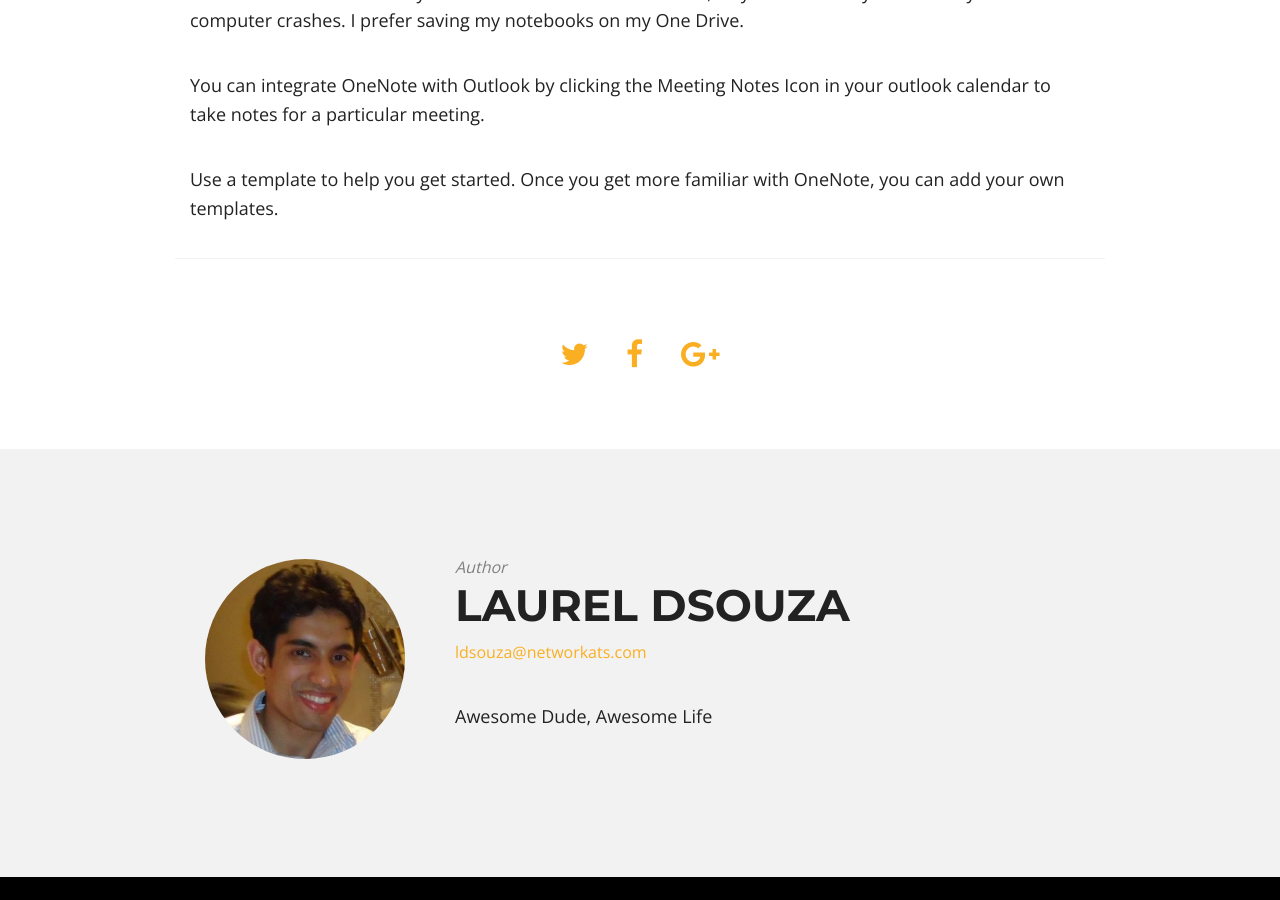
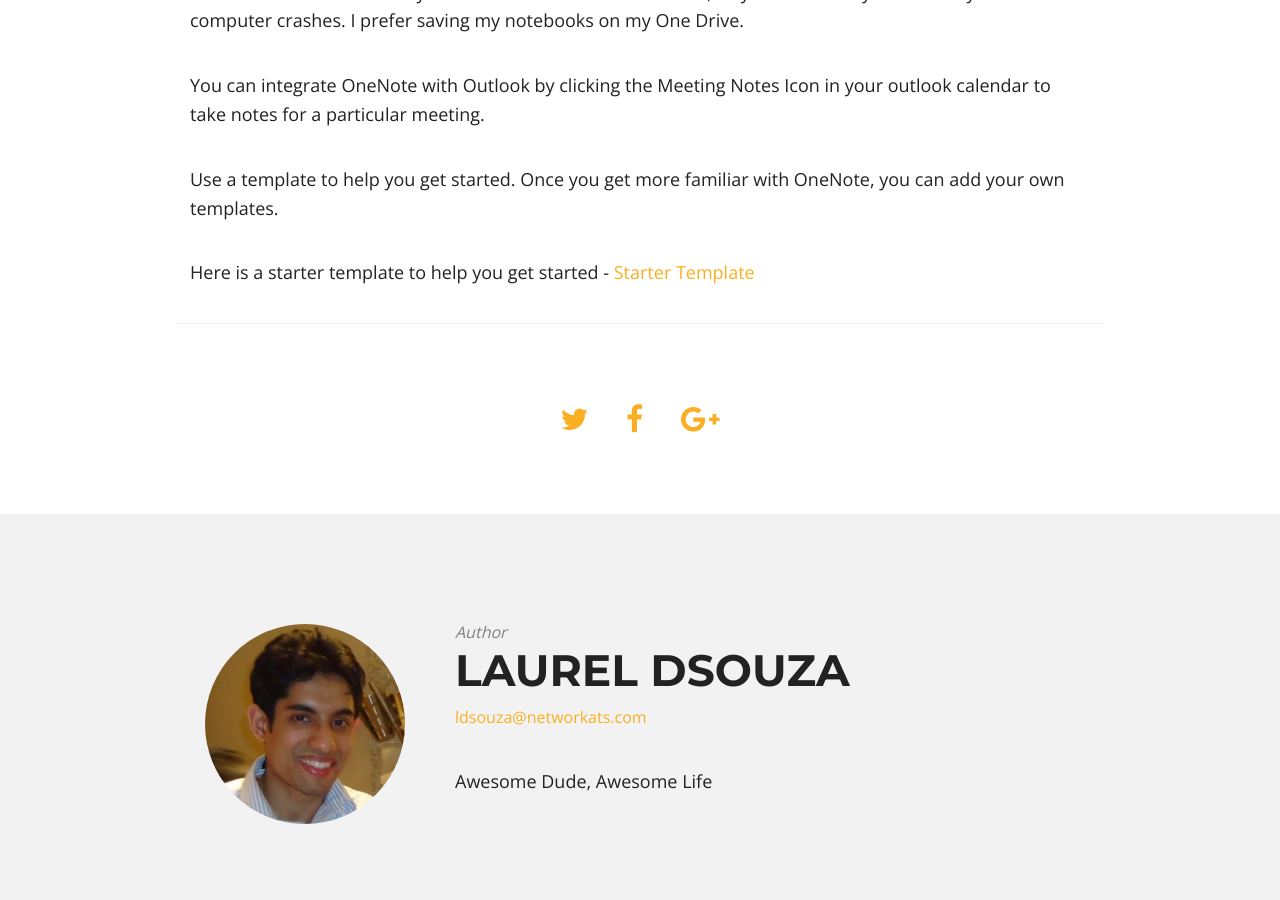
Before and after one commit to ldsouza/ldsouza.github.io, a Jekyll site: the page built from _posts/2016-11-23-how-microsoft-onenote-can-boost-your-productivity.md, in a window 1280 px wide and 900 px high, scrolled down 4306 px. Built offline with Jekyll 4.4.1, drawn with Linux system fonts in a browser that asks for light colours; nearby versions of some CDN libraries.

Commit message:
Created 2016-11-23-how-microsoft-onenote-can-boost-your-productivity.md

```diff
--- a/_posts/2016-11-23-how-microsoft-onenote-can-boost-your-productivity.md
+++ b/_posts/2016-11-23-how-microsoft-onenote-can-boost-your-productivity.md
@@ -54,3 +54,6 @@
 You can integrate OneNote with Outlook by clicking the Meeting Notes Icon in your outlook calendar to take notes for a particular meeting.
 
 Use a template to help you get started. Once you get more familiar with OneNote, you can add your own templates.
+
+
+Here is a starter template to help you get started - [Starter Template](https://docs.com/onenote/3314/digital-notetaking-for-work-made-easy?fromAR=1 "Starter Template")
```
